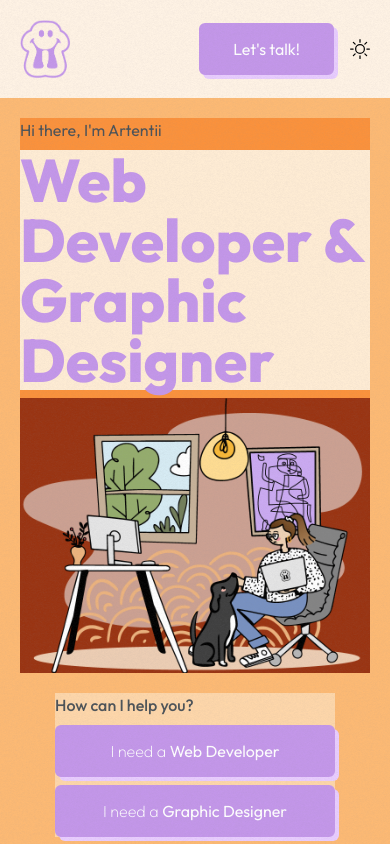
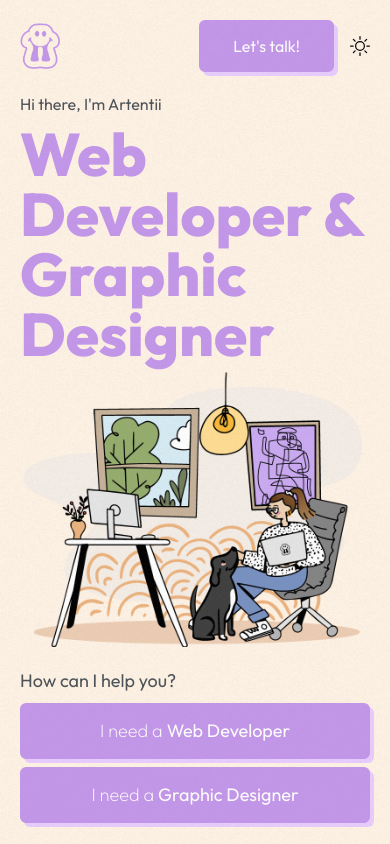
Before and after one commit to Artentii/my-portfolio, a Next.js app: page / in a window 390 px wide. Shown: the top 844 px of the page. Built offline with nearby package versions, Linux system fonts and the light colour scheme.

Commit message:
fix responsive extension

```diff
--- a/src/app/components/base/navbar.js
+++ b/src/app/components/base/navbar.js
@@ -51,7 +51,7 @@ export default function NavBar() {
     <nav className="flex flex-row items-center justify-between py-5 px-5 md:px-20 sticky top-0 z-50">
       {/* Content left */}
       <Link href="/" className={`flex flex-row items-center justify-center gap-4 transition-all duration-200 ease-in-out ${isScrolled ? "opacity-0" : "opacity-100"}`}>
-        <Image className="lg:mr-44" src="/logos/logomark_2.png" width="50" height="50" alt="3D laptop" priority />
+        <Image className="lg:mr-44 w-10 xl:w-[50px]" src="/logos/logomark_2.png" width="50" height="50" alt="3D laptop" priority />
       </Link>
       {/* List items */}
       <ul
--- a/src/app/index.js
+++ b/src/app/index.js
@@ -1,18 +1,18 @@
 import Image from "next/image";
 export default function Hero() {
   return (
-    <div className="flex flex-col lg:flex-row items-end bg-orange-600" id="hero">
+    <div className="flex flex-col lg:flex-row items-end" id="hero">
       {/* Container homepage */}
-      <div className="flex flex-col items-center lg:items-start gap-5 lg:gap-10 p-5 xl:p-16 3xl:p-28 bg-orange-300 relative">
+      <div className="flex flex-col items-center lg:items-start gap-5 lg:gap-10 px-5 pb-5 xl:p-16 3xl:p-28 relative">
         {/* <Image className="hidden 2xl:flex absolute lg:top-5 3xl:bottom-56 lg:right-60 3xl:w-[200px] z-50 animate-wiggle" src="deco/stars.svg" width="80" height="80" alt="3D laptop" priority /> */}
         {/* <Image className="hidden 2xl:flex absolute lg:-top-8 lg:left-20 3xl:bottom-56 3xl:w-[200px]" src="deco/bubble.svg" width="100" height="90" alt="3D laptop" priority /> */}
-        <div className="bg-orange-400 flex flex-col gap-2">
+        <div className="flex flex-col gap-2">
           <span className="text-gray-normal text-md lg:text-lg">Hi there, I&apos;m Artentii</span>
-          <h1 className="text-6xl lg:text-8xl 3xl:text-9xl text-primary-color font-extrabold bg-orange-100">
+          <h1 className="text-6xl lg:text-8xl 3xl:text-9xl text-primary-color font-extrabold">
             Web Developer & Graphic Designer
           </h1>
           <div className="xl:hidden">
-            <Image className="bg-orange-800" src="/hero/hero_page.png" width="500" height="500" alt="3D laptop" priority />
+            <Image src="/hero/hero_page.png" width="500" height="500" alt="3D laptop" priority />
           </div>
           <p className="text-gray-normal lg:text-lg hidden xl:block">
             I am an enthusiastic web developer with a solid background in graphic and web design. My passion lies in turning ideas into user-friendly experiences that not only engage users but also
@@ -20,12 +20,12 @@ export default function Hero() {
           </p>
         </div>
         {/* How can I help you section */}
-        <div className="flex flex-col items-start gap-2 lg:gap-4 bg-orange-200">
-          <p className="text-gray-normal font-medium text-center lg:text-left lg:text-lg">How can I help you?</p>
-          <div className="flex flex-col lg:flex-row gap-2 lg:gap-4">
+        <div className="flex flex-col items-start gap-2 lg:gap-4 w-full">
+          <p className="text-gray-normal text-center lg:text-left text-lg">How can I help you?</p>
+          <div className="flex flex-col lg:flex-row gap-2 lg:gap-4 w-full">
             <a
               href="mailto:marinaterentiicebotari@gmail.com"
-              className="w-[280px] lg:w-[350px] text-white lg:text-lg bg-primary-color lg:hover:-translate-y-1 shadow-button lg:hover:bg-white border-2 border-primary-color lg:hover:text-primary-color lg:hover:border-primary-color lg:hover:shadow-button-two cursor-pointer transition-all duration-300 ease-in-out px-8 lg:px-10 py-3 rounded-md"
+              className="w-full text-white text-lg bg-primary-color lg:hover:-translate-y-1 shadow-button lg:hover:bg-white border-2 border-primary-color lg:hover:text-primary-color lg:hover:border-primary-color lg:hover:shadow-button-two cursor-pointer transition-all duration-300 ease-in-out px-8 lg:px-10 py-3 rounded-md"
             >
               <p className="font-extralight lg:text-xl text-center">
                 I need a <b>Web Developer</b>
@@ -33,7 +33,7 @@ export default function Hero() {
             </a>
             <a
               href="mailto:marinaterentiicebotari@gmail.com"
-              className="w-[280px] lg:w-[350px] text-white lg:text-lg bg-primary-color lg:hover:-translate-y-1 shadow-button lg:hover:bg-white border-2 border-primary-color lg:hover:text-primary-color lg:hover:border-primary-color lg:hover:shadow-button-two cursor-pointer transition-all duration-300 ease-in-out px-8 lg:px-10 py-3 rounded-md"
+              className="w-full text-white text-lg bg-primary-color lg:hover:-translate-y-1 shadow-button lg:hover:bg-white border-2 border-primary-color lg:hover:text-primary-color lg:hover:border-primary-color lg:hover:shadow-button-two cursor-pointer transition-all duration-300 ease-in-out px-8 lg:px-10 py-3 rounded-md"
             >
               <p className="font-extralight lg:text-xl text-center">
                 I need a <b>Graphic Designer</b>
@@ -43,7 +43,7 @@ export default function Hero() {
         </div>
       </div>
       <div className="hidden xl:block">
-        <Image className="bg-orange-800 3xl:w-[1200px]" src="/hero/hero_page.png" width="900" height="500" alt="3D laptop" priority />
+        <Image className="3xl:w-[1200px]" src="/hero/hero_page.png" width="900" height="500" alt="3D laptop" priority />
       </div>
       {/* Animation homepage */}
       {/* <div className="bg-orange-800">
```
